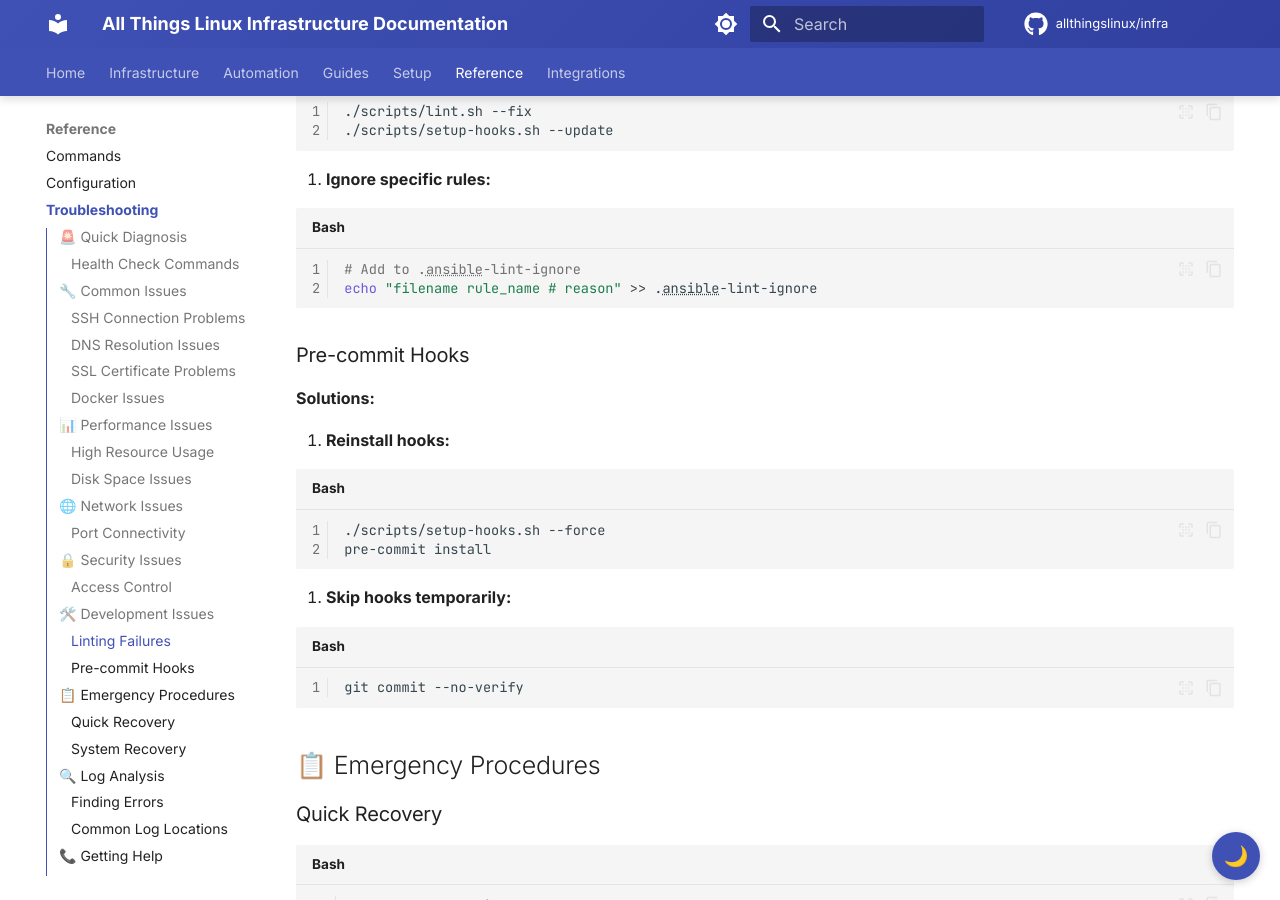
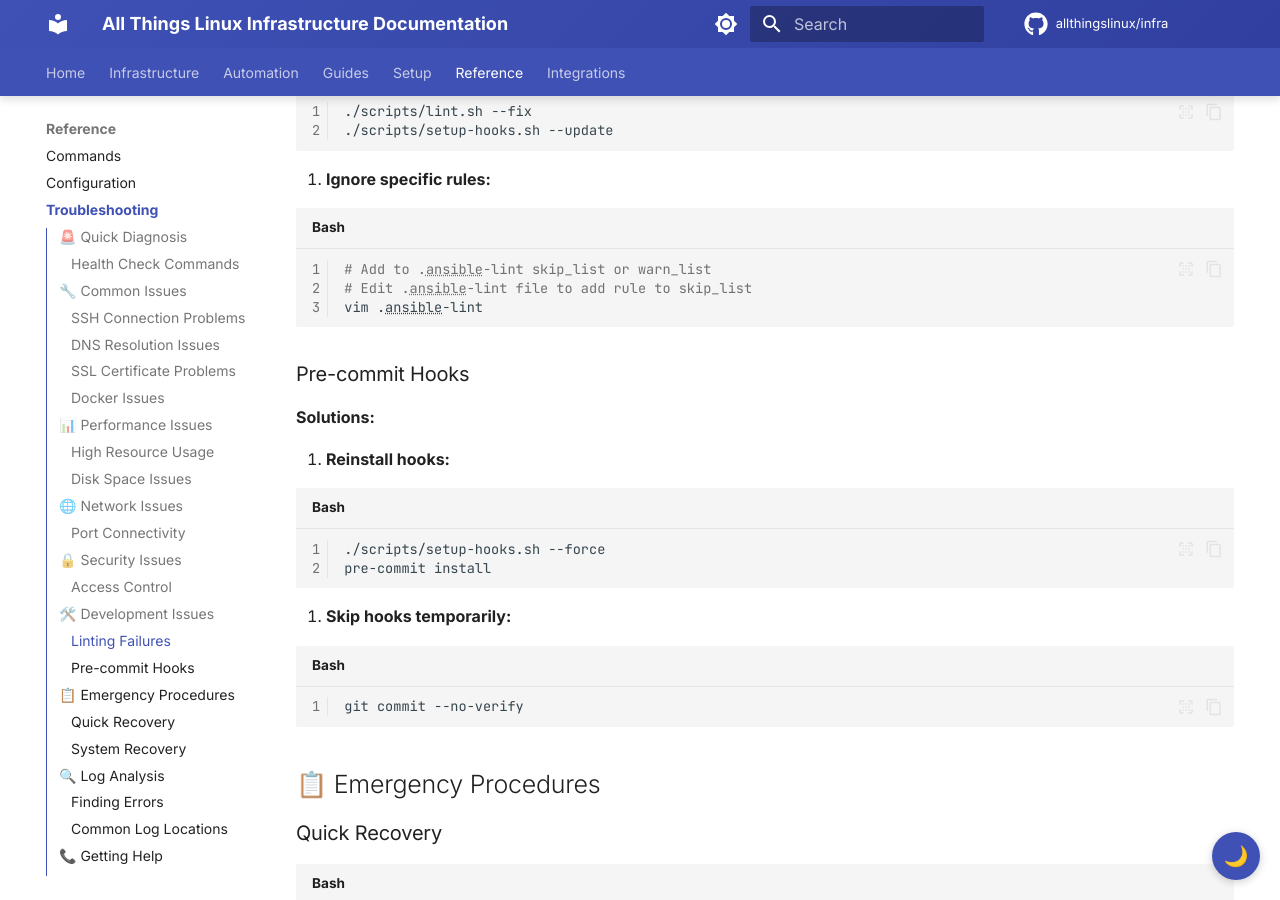
Before and after one commit to allthingslinux/infra, an MkDocs documentation site: the page built from docs/reference/troubleshooting.md, in a window 1280 px wide and 900 px high, scrolled down 6389 px. Built offline with MkDocs 1.6.1 and Material for MkDocs 9.7.7, drawn with Linux system fonts in a browser that asks for light colours; comment, search, counter and statistics services are not loaded.

Commit message:
feat: update ansible-lint configuration for project-local structure
- Align .ansible-lint with new ansible.cfg project-local paths
- Add exclusions for .ansible/, logs/, and other project directories
- Include risky-shell-pipe rule from deleted .ansible-lint-ignore
- Update pre-commit config to remove .ansible-lint-ignore references
- Update troubleshooting docs for new lint ignore approach
- Remove invalid ansible-lint properties to fix linter errors

````diff
--- a/docs/reference/troubleshooting.md
+++ b/docs/reference/troubleshooting.md
@@ -280,8 +280,9 @@ ansible all -i inventories/dynamic.py -a "ls -la /problematic/path"
 2. **Ignore specific rules:**
 
    ```bash
-   # Add to .ansible-lint-ignore
-   echo "filename rule_name # reason" >> .ansible-lint-ignore
+   # Add to .ansible-lint skip_list or warn_list
+   # Edit .ansible-lint file to add rule to skip_list
+   vim .ansible-lint
    ```
 
 ### Pre-commit Hooks
````
Also changed, not shown: .pre-commit-config.yaml (+17 -5 lines), 1 other file.
